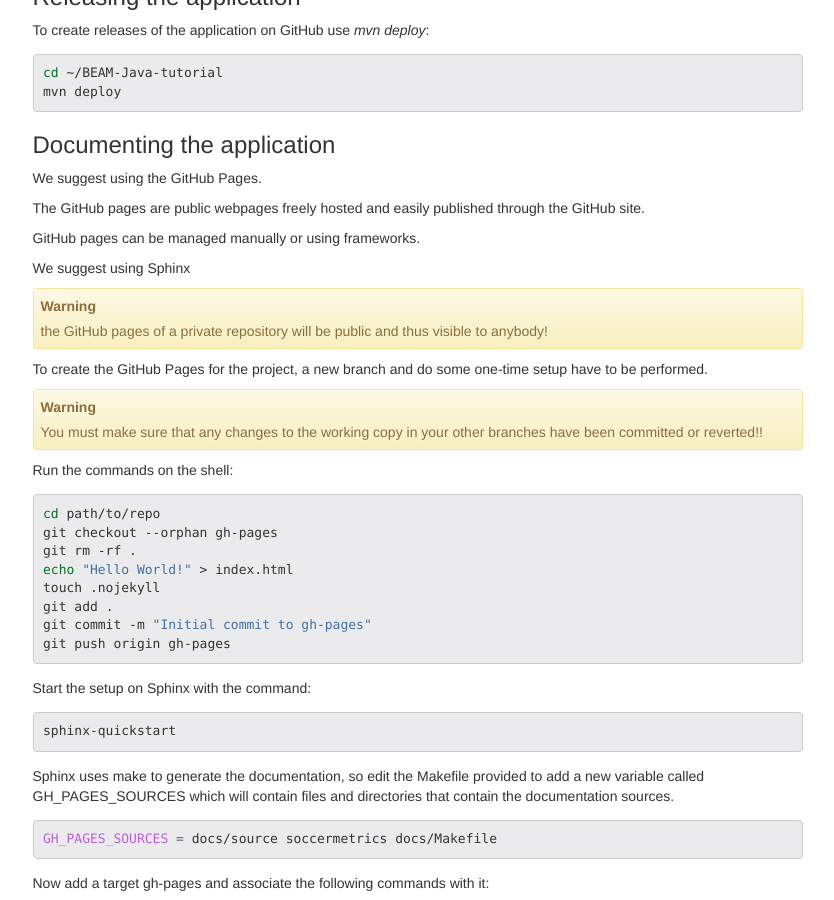
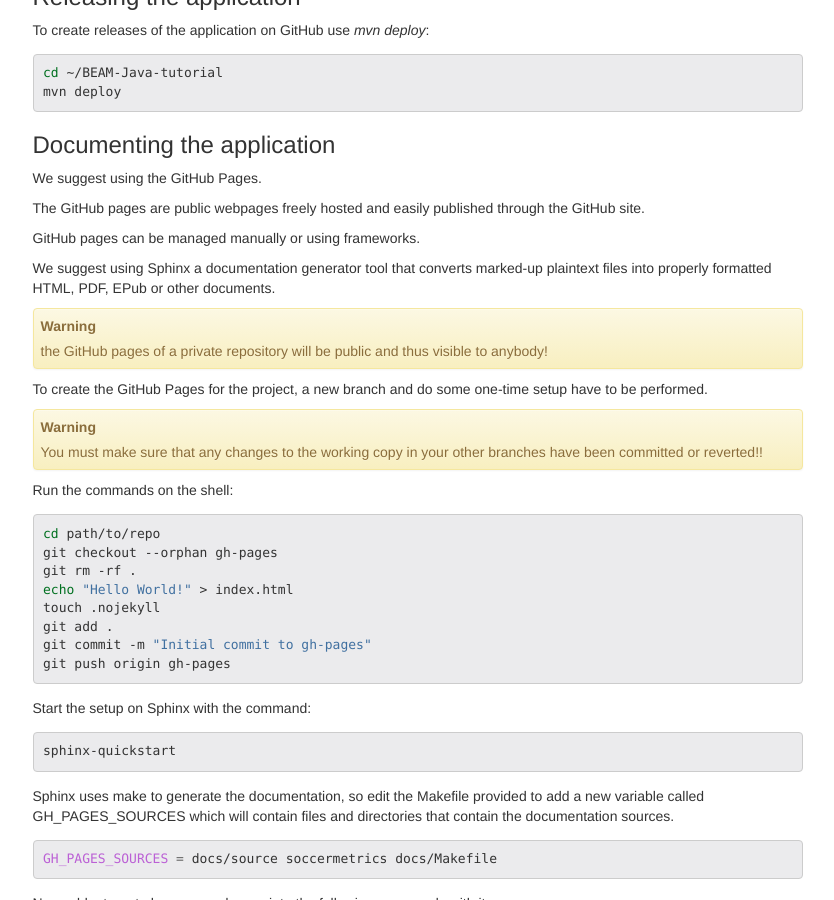
Before and after one commit to Terradue/doc-developer-sandbox, a Sphinx documentation site: the page built from source/start/github/index.rst, in a window 1280 px wide and 900 px high, scrolled down 2325 px. Shown: the whole window, without its empty margins (330-1164 px from the left). Built offline with Sphinx 7.4.7, drawn with Linux system fonts in a browser that asks for light colours; pages that are not in the unit, such as notebooks, are missing from menus.

Commit message:
Update index.rst

```diff
--- a/source/start/github/index.rst
+++ b/source/start/github/index.rst
@@ -127,7 +127,7 @@ The GitHub pages are public webpages freely hosted and easily published through
 
 GitHub pages can be managed manually or using frameworks.
 
-We suggest using Sphinx
+We suggest using Sphinx a documentation generator tool that converts marked-up plaintext files into properly formatted HTML, PDF, EPub or other documents.
 
 .. WARNING:: the GitHub pages of a private repository will be public and thus visible to anybody!
 
```
